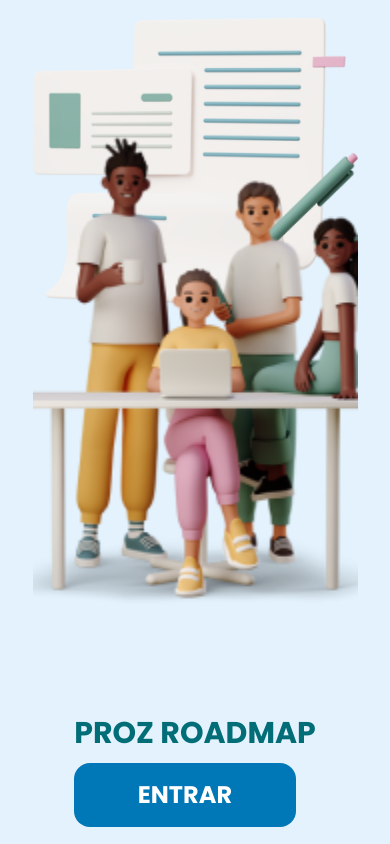
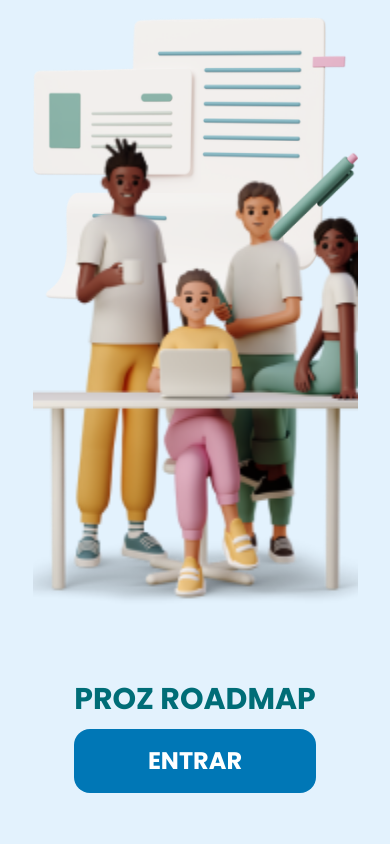
Before and after one commit to mariadxavier/roadmap-administracao, a React (Vite) app: page /startPage in a window 390 px wide. Built offline with nearby package versions, Linux system fonts and the light colour scheme; a web font is replaced by a local one.

Commit message:
test fix: scroll

```diff
--- a/src/pages/StartPage.tsx
+++ b/src/pages/StartPage.tsx
@@ -5,9 +5,9 @@ export function StartPage() {
   return (
     <section className='flex flex-col w-screen h-screen bg-backgroundLight-adm items-center justify-between lg:flex-row-reverse lg:p-16'>
       <GrupImg/>
-      <div className='flex flex-col relative bottom-[2vh] md:bottom-[6vh] z-10 gap-3 xsm:gap-2 lg:self-end lg:bottom-0 lg:w-60'>
+      <div className='flex flex-col relative bottom-[6vh] z-10 gap-3 xsm:gap-2 lg:self-end lg:bottom-0 lg:w-60'>
         <h1 className='font-poppins text-3xl xsm:text-2xl text-titlePrincipal-adm font-bold lg:text-4xl text-wrap'>PROZ ROADMAP</h1>
-        <AccessButton text='Entrar'/>
+        <AccessButton text='Entrar' color='w-full'/>
       </div>
     </section>
   )
```
